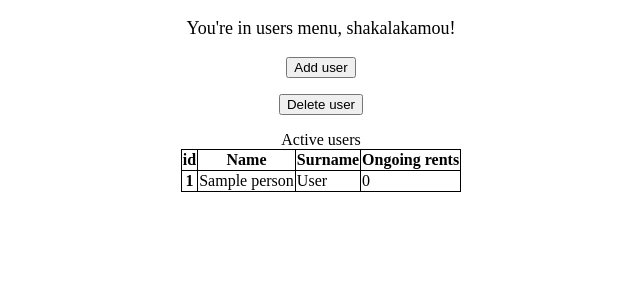
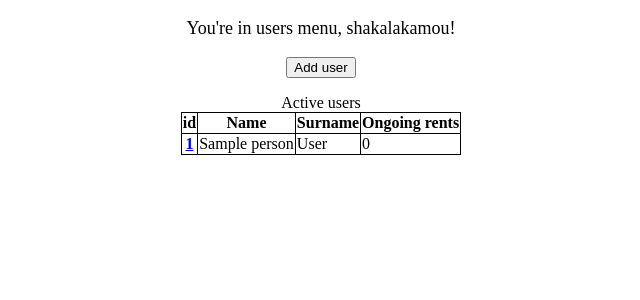
Before and after one commit to pyniuX/library, a Django app: page /library/people/users/ in a window 1280 px wide. Shown: the top 300 px of the page, without its empty margins (319-959 px from the left). Run offline with Django 5.2, Linux system fonts and the light colour scheme; tables that the repository leaves empty hold one stand-in row (values such as "Sample post").

Commit message:
user status working

```diff
--- a/mysite/library/templates/library/user_delete.html
+++ b/mysite/library/templates/library/user_delete.html
@@ -4,7 +4,7 @@
 <head>
     <meta charset="UTF-8">
     <meta name="viewport" content="width=device-width, initial-scale=1.0">
-    <title>people</title>
+    <title>user delete</title>
 </head>
 <body>
 
--- a/mysite/library/templates/library/user_status.html
+++ b/mysite/library/templates/library/user_status.html
@@ -19,6 +19,7 @@
 </head>
 <body>
     <p style="font-size: large; text-align: center" >You are watching user: {{ user.name }}{{ user.surname }} , shakalakamou!</p>
+
     <table class="center">
         <caption>User</caption>
         <thead>
@@ -46,6 +47,6 @@
         </tfoot>
       </table>
 
-
+      <p style= "text-align: center" ><a href="{% url 'library:users' %}"><button>Go back to users</button></a></p>
 </body>
 </html>
--- a/mysite/library/templates/library/users.html
+++ b/mysite/library/templates/library/users.html
@@ -20,7 +20,7 @@
 <body>
     <p style="font-size: large; text-align: center" >You're in users menu, shakalakamou!</p>
     <p style= "text-align: center" ><a href="{% url 'library:user_add' %}"><button>Add user</button></a></p>
-    <p style= "text-align: center" ><a href="{% url 'library:user_delete' %}"><button>Delete user</button></a></p>
+
     <table class="center">
       <caption>
         Active users
@@ -36,7 +36,7 @@
       <tbody>
         {% for user in users_list %}
           <tr>
-            <th scope="row" >{{ user.id }}</th>
+            <th scope="row" ><a href="{% url 'library:user_status' user.id %}">{{ user.id }}</a></th>
             <td>{{ user.name }}</td>
             <td>{{ user.surname }}</td>
             <td>{{ user.rents_count }}</td>
--- a/mysite/library/urls.py
+++ b/mysite/library/urls.py
@@ -15,7 +15,8 @@ urlpatterns = [
         name="user_add",
     ),
     path("people/users/<int:person_id>/", views.user_status, name="user_status"),
-    path("people/users/delete/", views.user_delete, name="user_delete"),
+    # path("people/users/delete/", views.user_delete, name="user_delete"),
     path("books/", views.books, name="books"),
     path("rents/", views.rents, name="rents"),
 ]
+# TODO: Person.objects.last is working only first time
--- a/mysite/library/views.py
+++ b/mysite/library/views.py
@@ -1,3 +1,5 @@
+from typing import Any
+
 from django.shortcuts import get_object_or_404, render
 from django.views.generic.edit import CreateView
 
@@ -9,6 +11,9 @@ class UserAddView(CreateView):
     model = Person
 
     fields = ["name", "second_name", "surname", "birth_date"]
+
+    def get_id():
+        return Person.objects.last().id + 1
 
 
 def index(request):
@@ -35,8 +40,11 @@ def user_status(request, person_id):
     return render(request, "library/user_status.html", context)
 
 
-def user_delete(request):
-    return render(request, "library/user_delete.html")
+# def user_delete(request, person_id):
+#     user = get_object_or_404(Person, pk=person_id)
+#     user.is_active = False
+#     user.save()
+#     return render(request, "library/users.html")
 
 
 def books(request):
```
